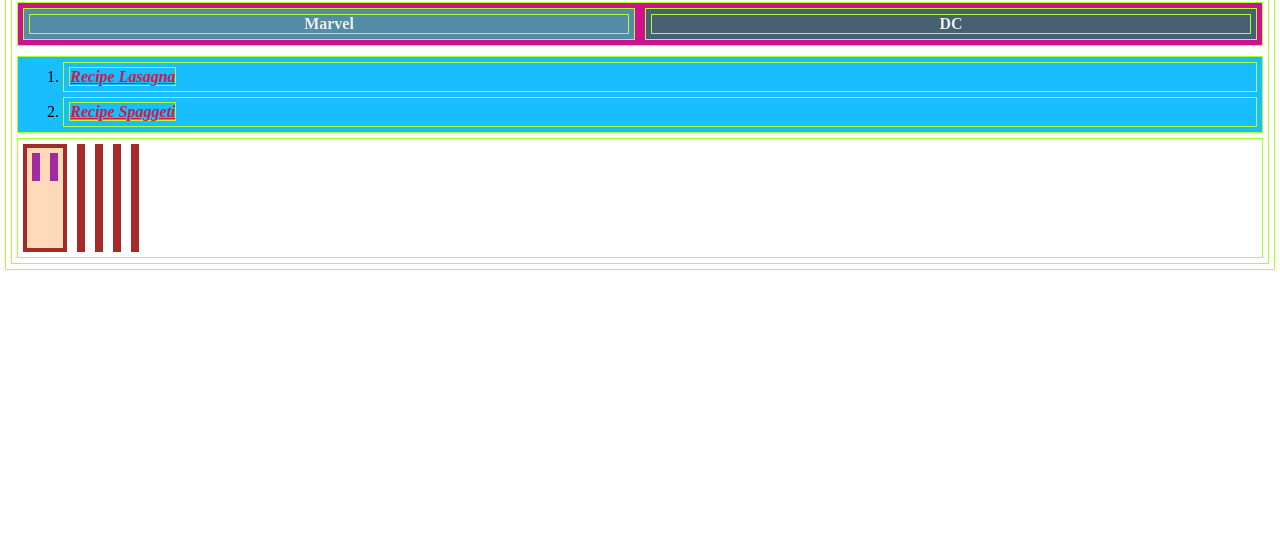
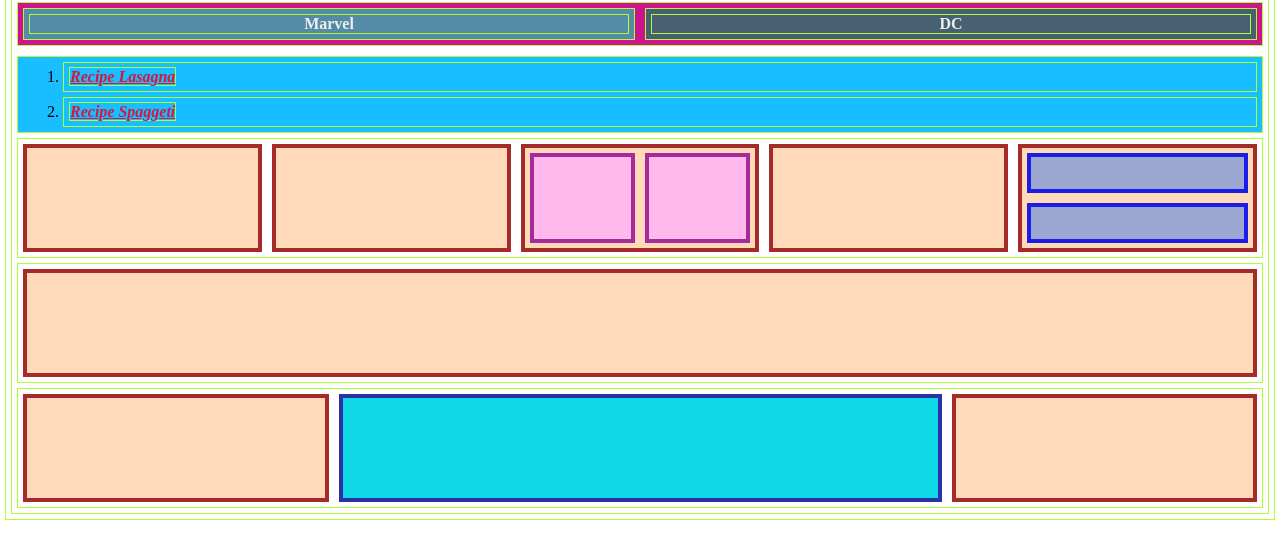
Before and after one commit to ArchMageHamizan/odin-recipes, a plain HTML site: page index.html in a window 1280 px wide. Shown: the part 59-618 px from the top of the page. Drawn offline with Linux system fonts and the light colour scheme.

Commit message:
Tambah flex style

```diff
--- a/index.html
+++ b/index.html
@@ -17,17 +17,28 @@
         <li class="ol_li"><a class="recipe_text" href="recipes/lasagna.html">Recipe Spaggeti</a></li>
     </ol>
     <div class="flex_container">
+        <div class="container"></div>
+        <div class="container"></div>
         <div class="container">
-           <div class="container_inside"></div>
-           <div class="container_inside"></div>
+            <div class="container_inside"></div>
+            <div class="container_inside"></div>
         </div>
         <div class="container"></div>
+        <div class="container cont2">
+            <div class="container_inside_2"></div>
+            <div class="container_inside_2"></div>
+        </div>
+    </div>
+    <div class="flex_container_2">
         <div class="container"></div>
-        <div class="container"></div>
-        <div class="container"></div>
+    </div>
+    <!-- flex grow-->
+    <div class="flex_container_3">
+        <div class="one"></div>
+        <div class="two"></div>
+        <div class="three"></div>
+    </div>
 
-
-    </div>
 
 
 
--- a/style.css
+++ b/style.css
@@ -37,22 +37,51 @@
  ol{
   background-color: rgb(24, 190, 255);
  }
-
+/*-----------------------flex_container--------------------*/
 .flex_container {
   display: flex;
+
 }
- .container {
+.flex_container_3{
+  display: flex;
+
+}
+/*-----------------------1st container---------------------*/
+.container{
   background: peachpuff;
   border: 4px solid brown;
   height: 100px;
-
+  flex:1;
   display: flex;
 }
+.container.cont2{
+  flex: 1;
+  flex-direction: column;
 
+}
+/*-----------------------2nd container-------------------*/
 .container_inside{
   flex: 1;
   background: rgb(255, 185, 237);
   border: 4px solid rgb(165, 42, 155);
-  height: 20px;
 
 }
+.container_inside_2{
+  flex:1;
+  background: rgb(156, 168, 209);
+  border: 4px solid rgb(27, 30, 230);
+
+}
+/*-------------------------------------------------------*/
+/*-------------------------Flex grow---------------------*/
+.flex_container_3 div {
+  background: peachpuff;
+  border: 4px solid brown;
+  height: 100px;
+  flex: 1 1 0%;
+}
+.flex_container_3 .two {
+  background: rgb(16, 217, 231);
+  border: 4px solid rgb(42, 50, 165);
+  flex: 2 1 0%;
+}
```
